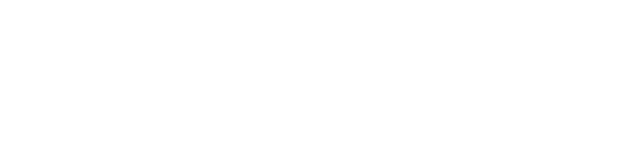
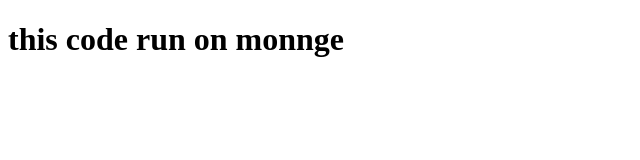
Before and after one commit to amit-duby/branchtest, a plain HTML site: page index.html in a window 1280 px wide. Shown: the whole page, without its empty margins (0-640 px from the left). Drawn offline with Linux system fonts and the light colour scheme.

Commit message:
first commit

```diff
--- a/index.html
+++ b/index.html
@@ -12,6 +12,6 @@
     <title>Document</title>
 </head>
 <body>
-
+    <h1> this code run on monnge</h1>
 </body>
 </html>
```
